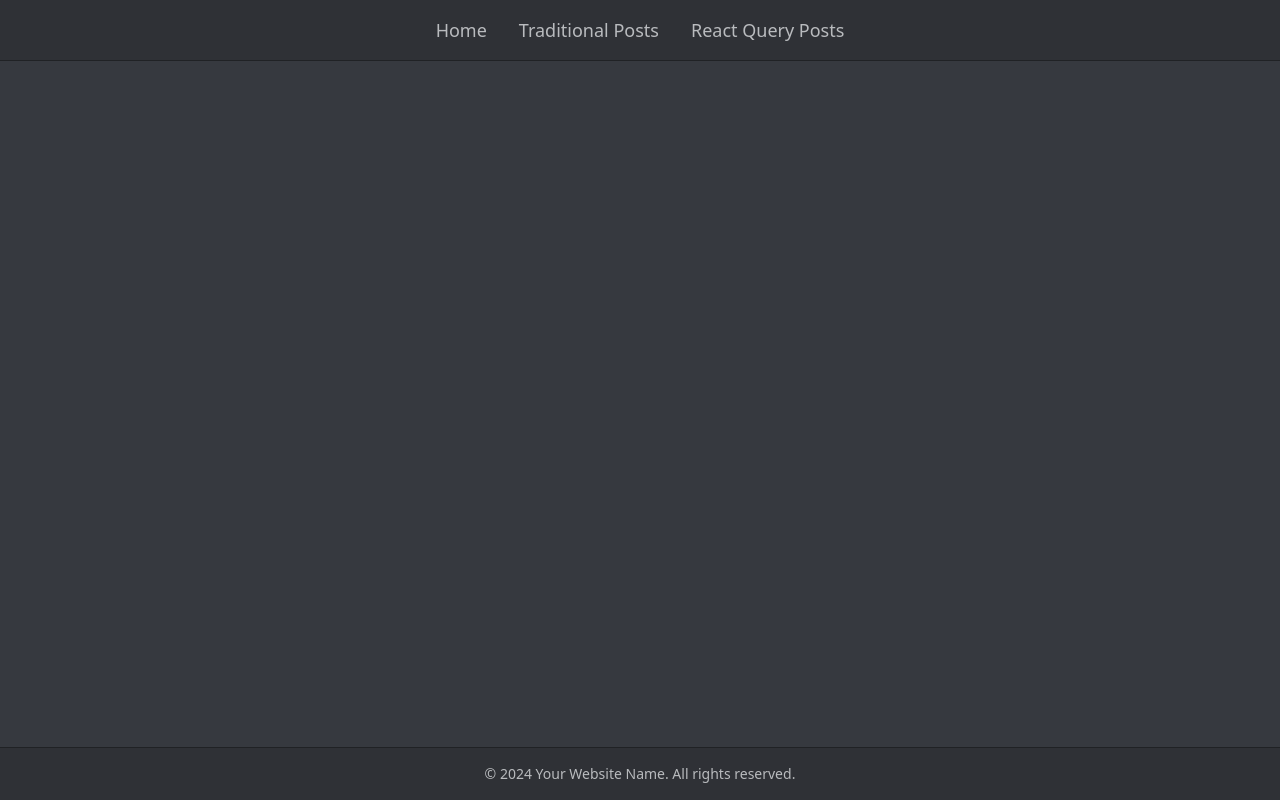
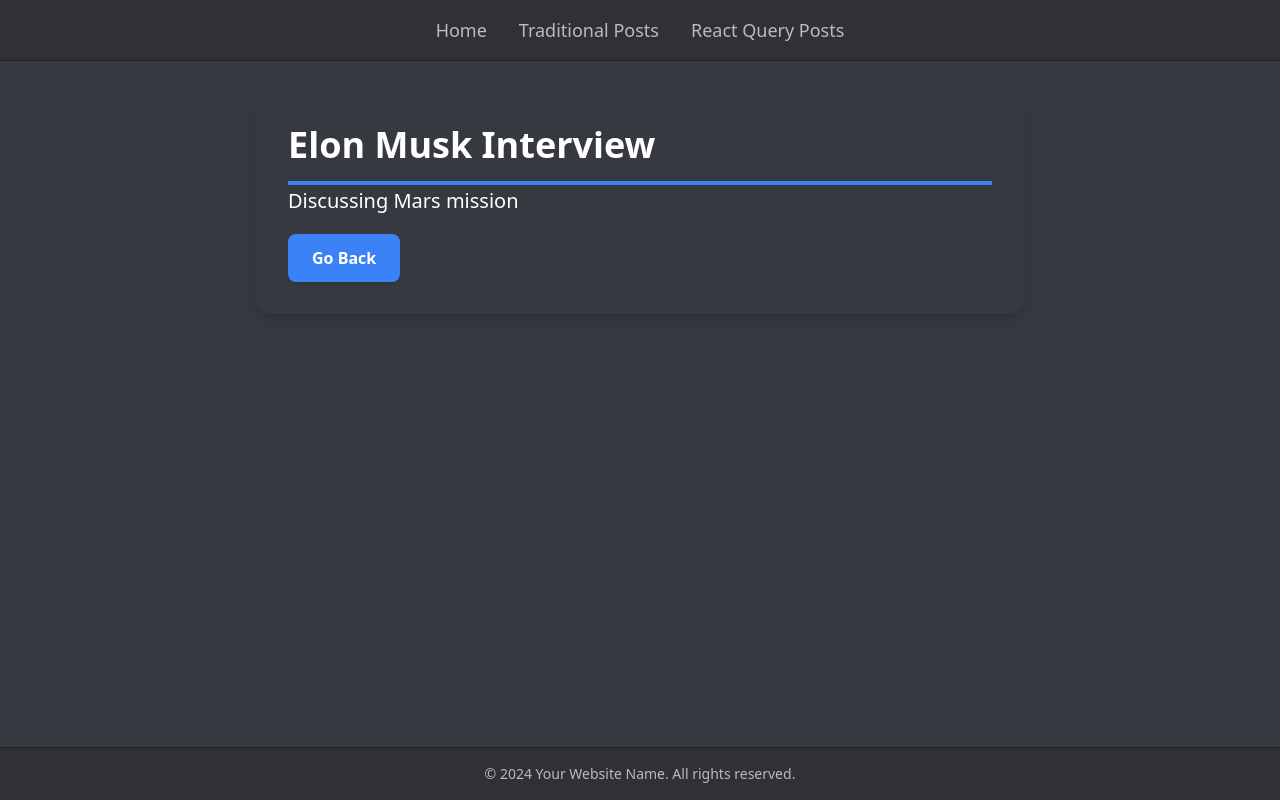
Before and after one commit to amirsep/react-query, a React (Create React App) app: page /rq-posts/1 in a window 1280 px wide. Built offline with nearby package versions, Linux system fonts and the light colour scheme; data requests are answered from the project's data file.

Commit message:
update-1

```diff
--- a/src/App.js
+++ b/src/App.js
@@ -2,8 +2,8 @@
 import { BrowserRouter, Routes, Route, Link } from "react-router-dom";
 import PostsRQ from "./components/PostsRQ";
 import Home from "./components/Home";
-import PostDetails from "./components/PostDetails";
 import PostsTraditional from "./components/PostsTraditional";
+import PostDetailsRQ from "./components/PostDetailsRQ";
 
 function App() {
   return (
@@ -44,7 +44,8 @@
           <Routes>
             <Route exact path="/" element={<Home />} />
             <Route exact path="/posts" element={<PostsTraditional />} />
-            <Route exact path="/posts/:postId" element={<PostDetails />} />
+            <Route exact path="/posts/:postId" element={<PostDetailsRQ />} />
+            <Route exact path="/rq-posts/:postId" element={<PostDetailsRQ />} />
             <Route exact path="/rq-posts" element={<PostsRQ />} />
           </Routes>
         </div>
--- a/src/components/PostDetails.js
+++ b/src/components/PostDetailsRQ.js
@@ -2,7 +2,7 @@
 import { Link, useParams } from "react-router-dom";
 import axios from "axios";
 
-const PostDetails = () => {
+const PostDetailsRQ = () => {
   let { postId } = useParams();
 
   const fetchPostDetails = (postId) => {
@@ -51,4 +51,4 @@
   );
 };
 
-export default PostDetails;
+export default PostDetailsRQ;
--- a/src/components/PostsRQ.js
+++ b/src/components/PostsRQ.js
@@ -1,5 +1,6 @@
 import { useQuery } from "@tanstack/react-query";
 import axios from "axios";
+import { Link } from "react-router-dom";
 
 const PostsRQ = () => {
   const { isLoading, isError, error, data, isFetching, refetch } = useQuery({
@@ -39,6 +40,7 @@
       </div>
 
       {data?.data?.map((post) => (
+        <Link to={`/rq-posts/${post.id}`}>
           <div
             key={post.id}
             className="post-item bg-[#40444b] rounded-lg p-4 mb-2 transition-colors duration-300 hover:bg-[#4f545c] cursor-pointer"
@@ -48,6 +50,7 @@
             </h3>
             <p className="post-body text-sm text-[#b9bbbe] mt-2">{post.body}</p>
           </div>
+        </Link>
       ))}
     </div>
   );
```
Lines whose indentation alone changed are shown as unchanged.
